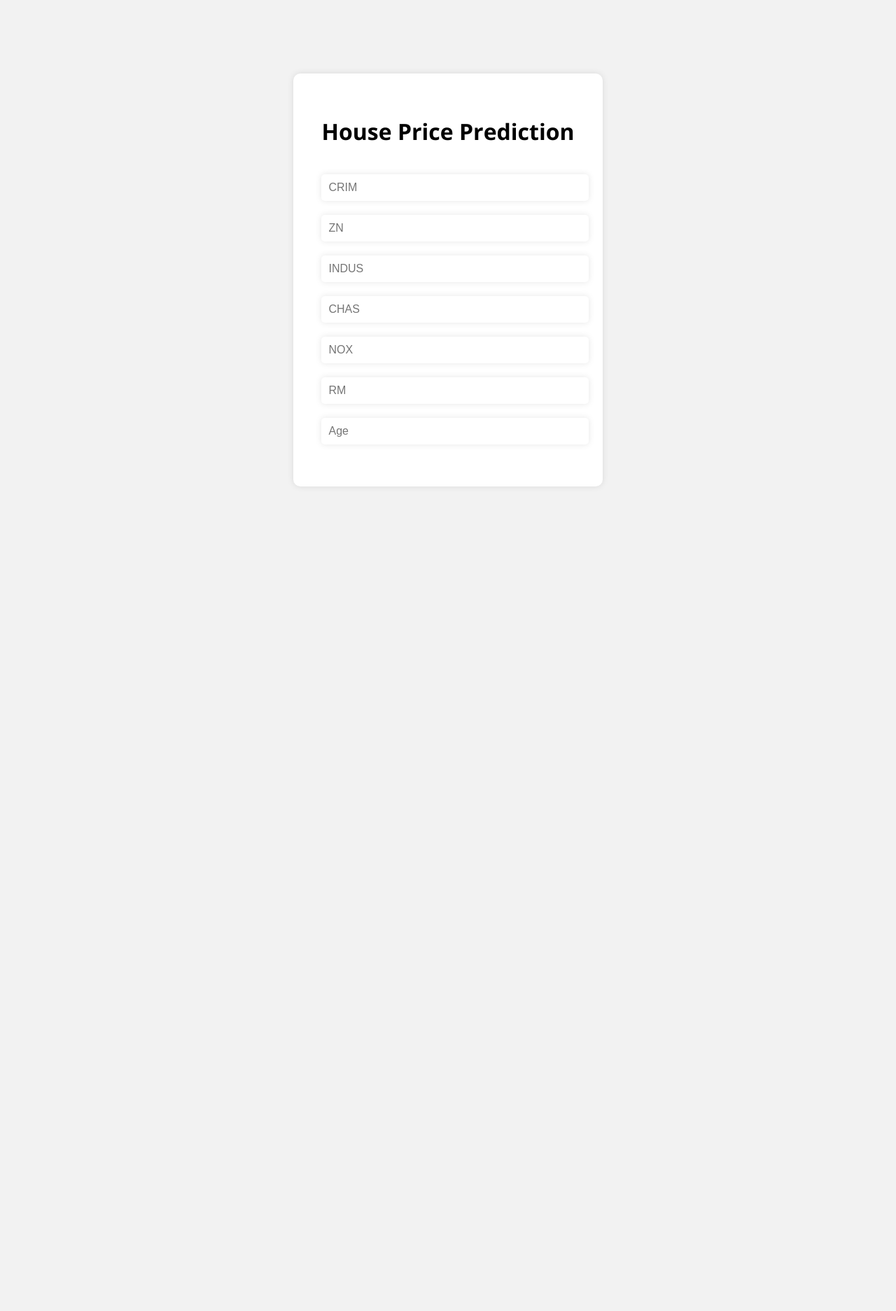
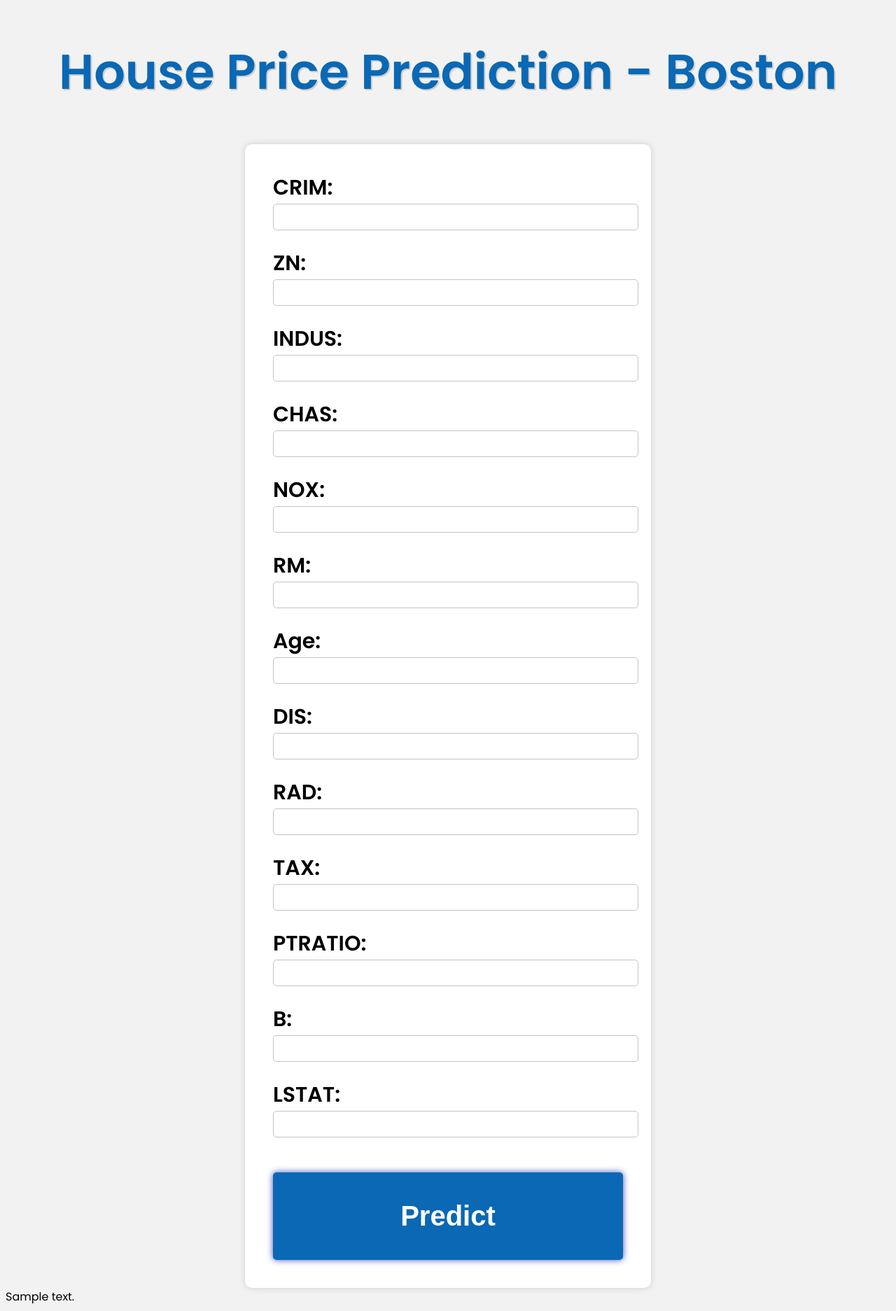
Before and after one commit to KishorAlagappan/house-price-prediction-app, a Flask app: template templates/home.html in a window 1280 px wide. Shown: the whole page at 70% size. Before the commit the page ends 695 px from the top, so only its background shows below. Run offline with Flask 2, Linux system fonts and the light colour scheme; the template is opened without the code that fills it: most values are stand-ins (such as "Sample title", 1, 10 or a date in 2020); parts of the project's set-up code (start-up, migrations or seed data) failed here and were passed over.

Commit message:
Web development commit

```diff
--- a/templates/home.html
+++ b/templates/home.html
@@ -3,79 +3,151 @@
 
 <head>
     <meta charset="UTF-8">
-  <title>ML API</title>
-  <link href="https://fonts.googleapis.com/css2?family=Open+Sans:wght@400;700&display=swap" rel="stylesheet">
+    <title>House Price Prediction - Boston</title>
+    <link href="https://fonts.googleapis.com/css2?family=Poppins:wght@400;500;600&display=swap" rel="stylesheet" type="text/css">
     <style>
       body {
-      font-family: 'Open Sans', sans-serif;
+        font-family: 'Poppins', sans-serif;
         background-color: #f2f2f2;
-      margin: 0;
-      padding: 0;
-    }
-
-    .container {
-      display: flex;
-      justify-content: center;
-      align-items: center;
-      height: 100vh;
-    }
-
-    .form-container {
-      background-color: #fff;
-      padding: 40px;
-      border-radius: 10px;
-      box-shadow: 0px 0px 10px rgba(0, 0, 0, 0.1);
       }
 
       h1 {
         text-align: center;
-      margin-bottom: 40px;
-      font-weight: 700;
+        font-weight: 1000;
+        margin-top: 50px;
+        font-size: 70px;
+        color: #0a68b4;
+        text-shadow: 2px 2px #00000026;
+      }
+
+      .form-container {
+        background-color: #ffffff;
+        border-radius: 10px;
+        box-shadow: 0px 0px 10px #00000026;
+        padding: 40px;
+        width: 500px;
+        margin: auto;
+        margin-top: 50px;
+
+      }
+
+      .form-group {
+        margin: auto;
+        text-align: left;
+        margin-bottom: 25px;
+        font-size: 30px;
+      }
+
+
+      label {
+        font-weight: 600;
+        text-align: center;
       }
 
       input[type="text"] {
         width: 100%;
         padding: 10px;
-      margin-bottom: 20px;
-      border: none;
         border-radius: 5px;
-      font-size: 16px;
-      box-shadow: 0px 0px 10px rgba(0, 0, 0, 0.1);
+        border: 1px solid #c4c4c4;
+        margin-bottom: 25px;
+        font-size: 14px;
+        display: block;
+        margin: auto;
       }
 
       button[type="submit"] {
         width: 100%;
-      padding: 10px;
-      background-color: #4caf50;
-      color: #fff;
+        background-color: #0a68b4;
+        color: #ffffff;
+        padding: 40px;
+        border-radius: 5px;
         border: none;
-      border-radius: 5px;
-      font-size: 16px;
-      font-weight: 700;
+        font-size: 40px;
+        font-weight: 600;
         cursor: pointer;
+        margin-top: 25px;
+        box-shadow: 0px 0px 10px #3f51b5;
       }
 
       button[type="submit"]:hover {
-      background-color: #3e8e41;
+        background-color: #0f5d8e;
+        box-shadow: 0px 0px 10px #303f9f;
       }
 
-    .prediction-text {
-      margin-top: 40px;
-      font-size: 16px;
+      .result {
+        margin-top: 50px;
         text-align: center;
+        font-size: 18px;
+        font-weight: 600;
       }
     </style>
   </head>
 
+
 <body>
-  <div class="container">
+    <div class="Login">
+        <h1>House Price Prediction - Boston</h1>
         <div class="form-container">
-      <h1>House Price Prediction</h1>
-      <form action="{{ url_for('predict')}}" method="post">
-        <input type="text" name="CRIM" placeholder="CRIM" required="required" /><br>
-        <input type="text" name="ZN" placeholder="ZN" required="required" /><br>
-        <input type="text" name="INDUS" placeholder="INDUS" required="required" /><br>
-        <input type="text" name="CHAS" placeholder="CHAS" required="required" /><br>
-        <input type="text" name="NOX" placeholder="NOX" required="required" /><br>
-        <input type="text" name="RM" placeholder="RM" required="required" /><br>
-        <input type="text" name="Age" placeholder="Age" required="required" /><br
+            <form action="{{ url_for('predict')}}"method="post">
+                <div class="form-group">
+                    <label for="CRIM">CRIM:</label>
+                    <input type="text" id="CRIM" name="CRIM" required>
+                </div>
+                <div class="form-group">
+                    <label for="ZN">ZN:</label>
+                    <input type="text" id="ZN" name="ZN" required>
+                </div>
+                <div class="form-group">
+                    <label for="INDUS">INDUS:</label>
+                    <input type="text" id="INDUS" name="INDUS" required>
+                </div>
+                <div class="form-group">
+                    <label for="CHAS">CHAS:</label>
+                    <input type="text" id="CHAS" name="CHAS" required>
+                </div>
+                <div class="form-group">
+                    <label for="NOX">NOX:</label>
+                    <input type="text" id="NOX" name="NOX" required>
+                </div>
+
+                <div class="form-group">
+                    <label for="RM">RM:</label>
+                    <input type="text" id="RM" name="RM" required>
+                </div>
+                <div class="form-group">
+                    <label for="Age">Age:</label>
+                    <input type="text" id="Age" name="Age" required>
+                </div>
+                <div class="form-group">
+                    <label for="DIS">DIS:</label>
+                    <input type="text" id="DIS" name="DIS" required>
+                </div>
+                <div class="form-group">
+                    <label for="RAD">RAD:</label>
+                    <input type="text" id="RAD" name="RAD" required>
+                </div>
+                <div class="form-group">
+                    <label for="TAX">TAX:</label>
+                    <input type="text" id="TAX" name="TAX" required>
+                </div>
+                <div class="form-group">
+                    <label for="PTRATIO">PTRATIO:</label>
+                    <input type="text" id="PTRATIO" name="PTRATIO" required>
+                </div>
+                <div class="form-group">
+                    <label for="B">B:</label>
+                    <input type="text" id="B" name="B" required>
+                </div>
+                <div class="form-group">
+                    <label for="LSTAT">LSTAT:</label>
+                    <input type="text" id="LSTAT" name="LSTAT" required>
+                </div>
+
+
+                <button type="submit" class="btn btn-primary btn-block btn-large">Predict</button>
+            </form>
+        </div>
+    </div>
+    {{prediction_text}}
+</body>
+</html>
```
Lines whose indentation alone changed are shown as unchanged.
